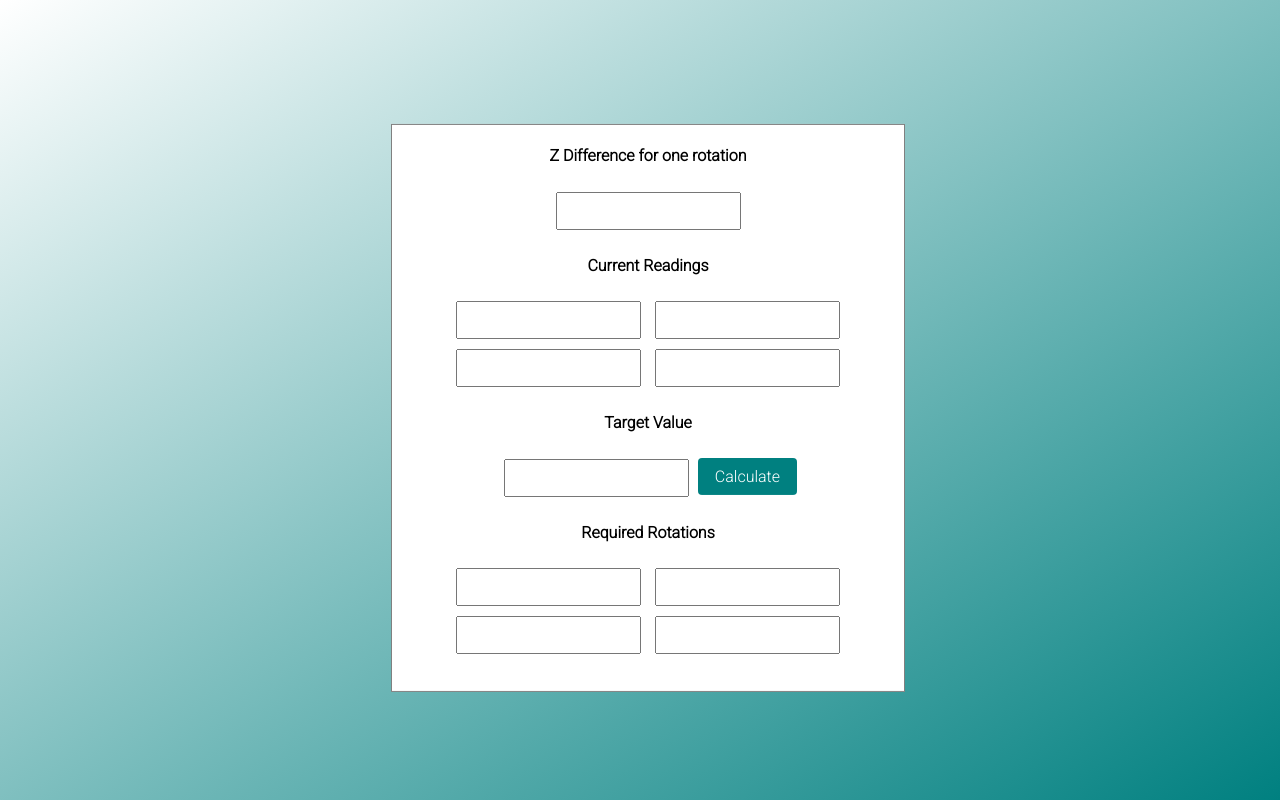
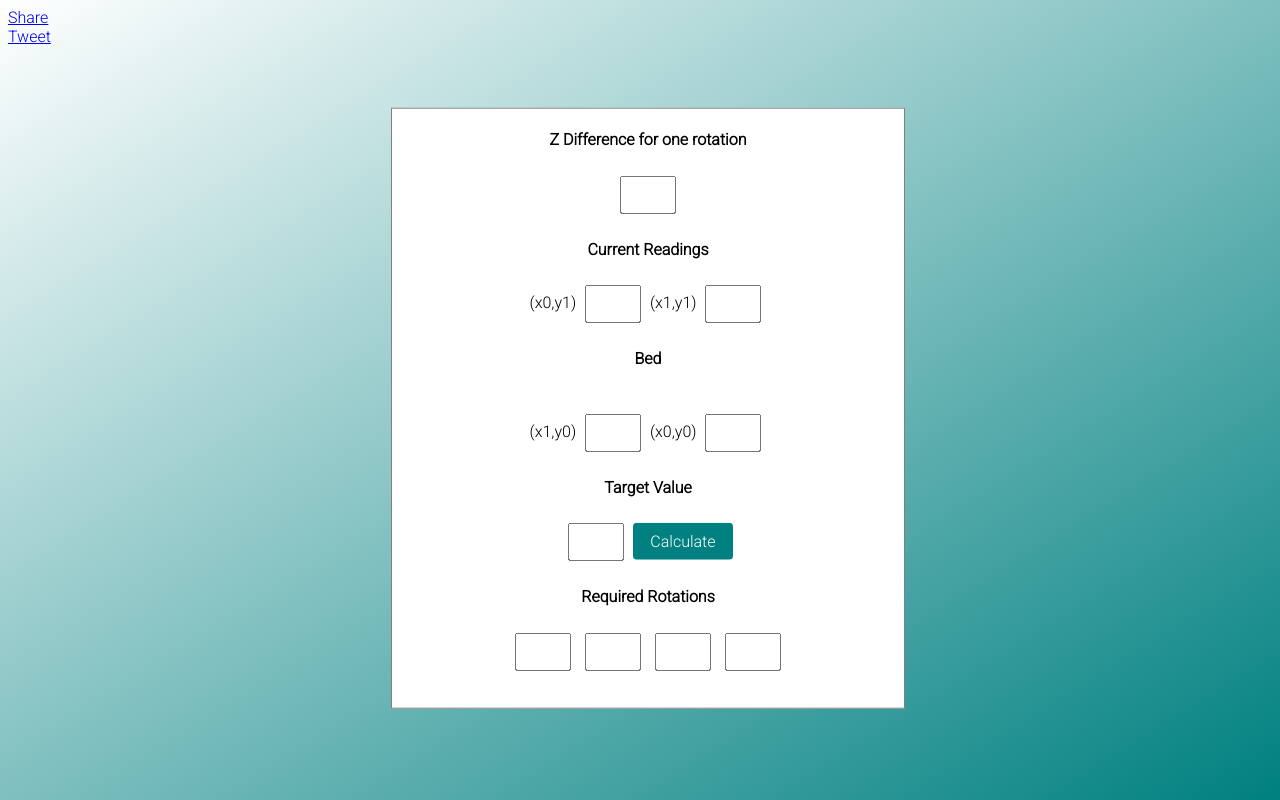
Before and after one commit to Ammueliza/Calib, a website: page index.html in a window 1280 px wide. Drawn offline with Linux system fonts and the light colour scheme.

Commit message:
Commit for 3D calibration tool

```diff
--- a/css.css
+++ b/css.css
@@ -6,17 +6,16 @@ body {
   width: 100%;
   background: linear-gradient(to left top, teal, white);
   overflow: hidden;
-
 }
 
-div{
+div.container {
   background-color: white;
   border: 1px solid gray;
   width: 40%;
   text-align: center;
   position: absolute;
-  top:50%;
-  left:50%;
+  top: 50%;
+  left: 50%;
   transform: translate(-50%, -50%);
   margin: 8px;
   padding-bottom: 32px;
@@ -25,8 +24,8 @@ div{
 input {
   margin: 5px;
   height: 32px;
+  width: 48px
 }
-
 
 button {
   padding: 0;
@@ -55,13 +54,12 @@ button {
 
   /* make sure colors have enough contrast! */
   color: #ffffff;
-  background-color:teal;
+  background-color: teal;
 }
 
 button:active {
   transform: translateY(1px);
-      border-color: teal;
-
+  border-color: teal;
 }
 
 button:hover {
@@ -69,3 +67,8 @@ button:hover {
   border-color: teal;
   background-color: white;
 }
+
+@media (max-width:600px) {
+
+
+}
--- a/index.html
+++ b/index.html
@@ -10,15 +10,25 @@
   />
 </head>
 <body>
-  <div>
+    <div id="fb-root"></div>
+<script async defer crossorigin="anonymous" src="https://connect.facebook.net/en_GB/sdk.js#xfbml=1&version=v9.0" nonce="txjlbkmC"></script>
+  <div class="container">
     <h4>Z Difference for one rotation</h4>
-    <input type="number" />
+    <input type="number" id="x3y3" />
     <h4>Current Readings</h4>
-    <input type="number" />
-    <input type="number" />
-    <br />
-    <input type="number" />
-    <input type="number" />
+    <div class="input-readings">
+      <label for="x0y1">(x0,y1)</label>
+      <input type="number" />
+      <label for="x1y1">(x1,y1)</label>
+      <input type="number" />
+      <br />
+      <h4>Bed</h4>
+      <br />
+      <label for="x1y0">(x1,y0)</label>
+      <input type="number" />
+      <label for="x0y0">(x0,y0)</label>
+      <input type="number" />
+    </div>
     <h4>Target Value</h4>
     <input type="number" />
     <button>Calculate</button>
@@ -29,4 +39,14 @@
     <input type="number" />
     <input type="number" />
   </div>
+    <div class="fb-share-button"
+         data-href="https://developers.facebook.com/docs/plugins/"
+         data-layout="button_count"
+         data-size="small">
+        <a target="_blank" href="https://www.facebook.com/sharer/sharer.php?u=https%3A%2F%2Fdevelopers.facebook.com%2Fdocs%2Fplugins%2F&amp;src=sdkpreparse" class="fb-xfbml-parse-ignore">
+            Share
+        </a>
+        </div>
+
+        <a href="https://twitter.com/share?ref_src=twsrc%5Etfw" class="twitter-share-button" data-text="check this" data-url="https://stackoverflow.com/users" data-show-count="false">Tweet</a><script async src="https://platform.twitter.com/widgets.js" charset="utf-8"></script>
 </body>
```
Also changed, not shown: 1 other file.
